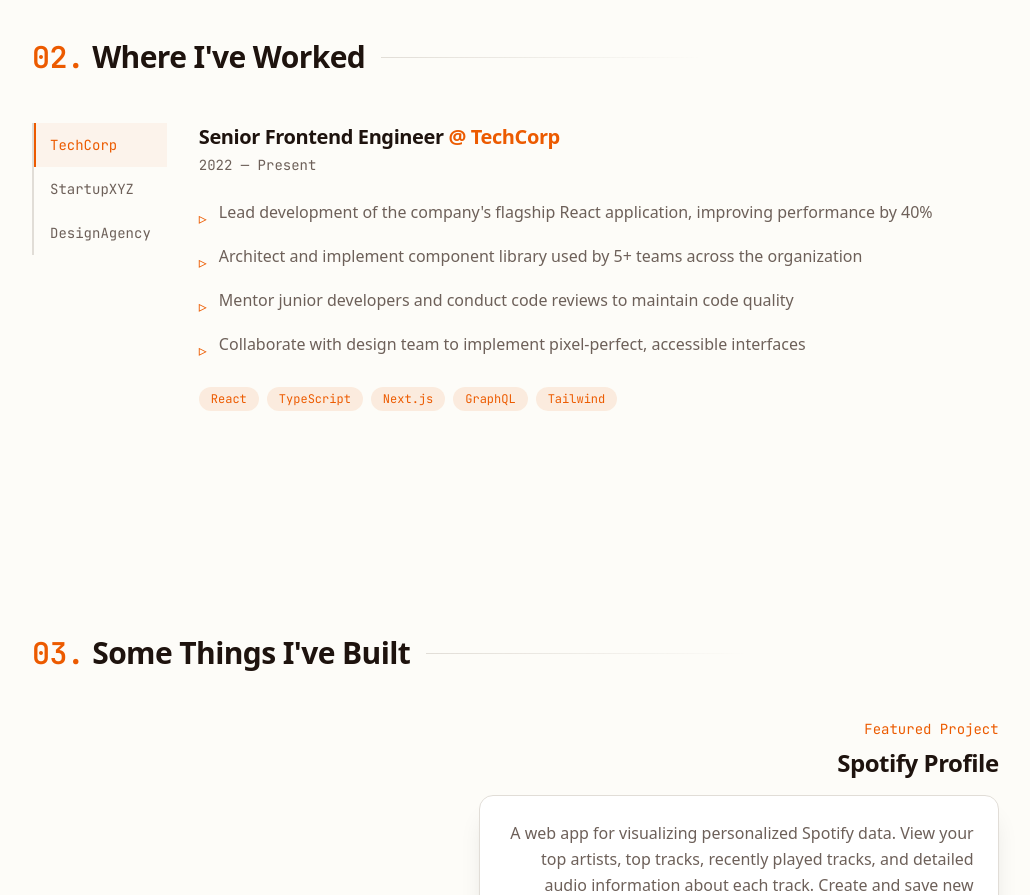
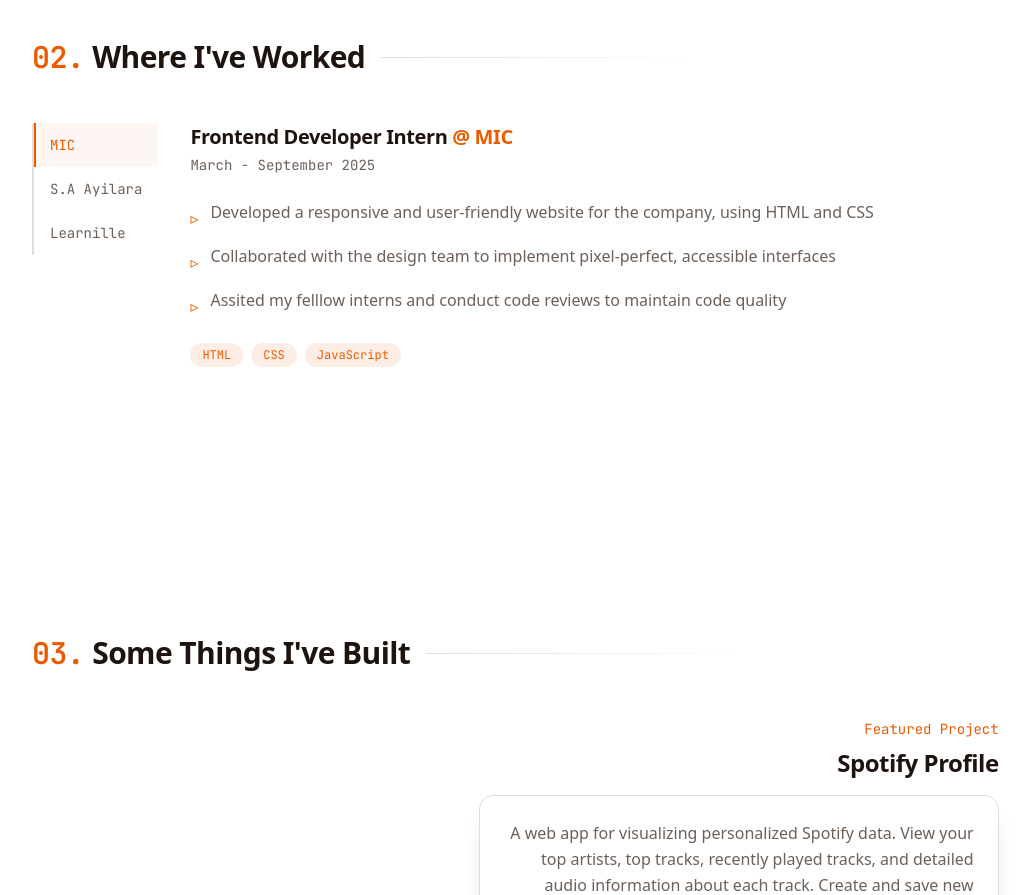
Before and after one commit to MrSalaam/Yinka, a Next.js app: page / in a window 1280 px wide. Shown: the part 1600-2495 px from the top of the page, without its empty margins (80-1110 px from the left). Built offline with nearby package versions, Linux system fonts and the light colour scheme; a web font is replaced by a local one.

Commit message:
updated ui v1

```diff
--- a/app/globals.css
+++ b/app/globals.css
@@ -5,7 +5,7 @@
 
 /* Updated to light theme with white and orange color palette */
 :root {
-  --background: oklch(0.99 0.005 90);
+  --background: oklch(1 0 0);
   --foreground: oklch(0.2 0.02 50);
   --card: oklch(1 0 0);
   --card-foreground: oklch(0.2 0.02 50);
@@ -41,7 +41,7 @@
 }
 
 .dark {
-  --background: oklch(0.15 0.02 50);
+  --background: oklch(0 0 0);
   --foreground: oklch(0.95 0.01 80);
   --card: oklch(0.18 0.02 50);
   --card-foreground: oklch(0.95 0.01 80);
--- a/components/experience-section.tsx
+++ b/components/experience-section.tsx
@@ -10,40 +10,38 @@ gsap.registerPlugin(useGSAP, ScrollTrigger)
 
 const experiences = [
   {
-    company: "TechCorp",
-    role: "Senior Frontend Engineer",
-    period: "2022 — Present",
+    company: "MIC",
+    role: " Frontend Developer Intern",
+    period: "March - September 2025",
     description: [
-      "Lead development of the company's flagship React application, improving performance by 40%",
-      "Architect and implement component library used by 5+ teams across the organization",
-      "Mentor junior developers and conduct code reviews to maintain code quality",
-      "Collaborate with design team to implement pixel-perfect, accessible interfaces",
+      "Developed a responsive and user-friendly website for the company, using HTML and CSS",
+      "Collaborated with the design team to implement pixel-perfect, accessible interfaces",
+      "Assited my felllow interns and conduct code reviews to maintain code quality",
+
     ],
-    technologies: ["React", "TypeScript", "Next.js", "GraphQL", "Tailwind"],
+    technologies: ["HTML", "CSS", "JavaScript"],
   },
   {
-    company: "StartupXYZ",
+    company: "S.A Ayilara",
     role: "Frontend Developer",
-    period: "2020 — 2022",
+    period: "2025",
     description: [
-      "Built and maintained features for a SaaS platform serving 10k+ users",
-      "Implemented real-time collaboration features using WebSockets",
-      "Reduced bundle size by 35% through code splitting and lazy loading",
-      "Developed comprehensive testing strategy increasing code coverage to 85%",
+      "Designed and Developed a portfoolio website for MR Sodiq Ayilara",
+      "Implemented Shadcn UI",
+      "Reduced bundle size by 35% through code splitting and lazy lading",
+      "Responsive across all devices",
     ],
-    technologies: ["React", "Redux", "Node.js", "Jest", "Cypress"],
+    technologies: ["React", "TailwindCSS", "TypeScript", "Shadcn UI"],
   },
   {
-    company: "DesignAgency",
-    role: "Junior Developer",
-    period: "2018 — 2020",
+    company: "Learnille",
+    role: "Frontend Developer",
+    period: "2025 - Present",
     description: [
-      "Developed responsive websites for 20+ clients across various industries",
-      "Collaborated closely with designers to bring creative visions to life",
-      "Introduced modern CSS techniques reducing styling code by 30%",
-      "Built interactive animations and micro-interactions",
+      "Working on admin dashboard",
+
     ],
-    technologies: ["JavaScript", "HTML/CSS", "GSAP", "WordPress", "Figma"],
+    technologies: ["TypeScript", "React", "Tanstack Query", "Chakra UI", "Figma"],
   },
 ]
 
--- /dev/null
+++ b/components/menu-icon.tsx
@@ -0,0 +1,20 @@
+export function MenuIcon({ className }: { className?: string }) {
+    return (
+        <svg
+            xmlns="http://www.w3.org/2000/svg"
+            viewBox="0 0 24 24"
+            width="24"
+            height="24"
+            className={className}
+            fill="none"
+            stroke="currentColor"
+            strokeWidth="1.5"
+            strokeLinecap="round"
+            strokeLinejoin="round"
+        >
+            <path d="M20 12L10 12" />
+            <path d="M20 5L4 5" />
+            <path d="M20 19L4 19" />
+        </svg>
+    )
+}
--- a/components/navigation.tsx
+++ b/components/navigation.tsx
@@ -2,7 +2,8 @@
 
 import { useState, useEffect } from "react"
 import { cn } from "../lib/utils"
-import { Menu, X } from "lucide-react"
+import { X } from "lucide-react"
+import { MenuIcon } from "./menu-icon"
 import { ThemeToggle } from "./theme-toggle"
 import { BreadcrumbTrail } from "./breadcrumb-trail"
 
@@ -101,7 +102,7 @@ export function Navigation() {
               onClick={() => setIsMobileMenuOpen(!isMobileMenuOpen)}
               aria-label="Toggle menu"
             >
-              {isMobileMenuOpen ? <X className="w-6 h-6" /> : <Menu className="w-6 h-6" />}
+              {isMobileMenuOpen ? <X className="w-6 h-6" /> : <MenuIcon className="w-6 h-6" />}
             </button>
           </div>
         </div>
```
